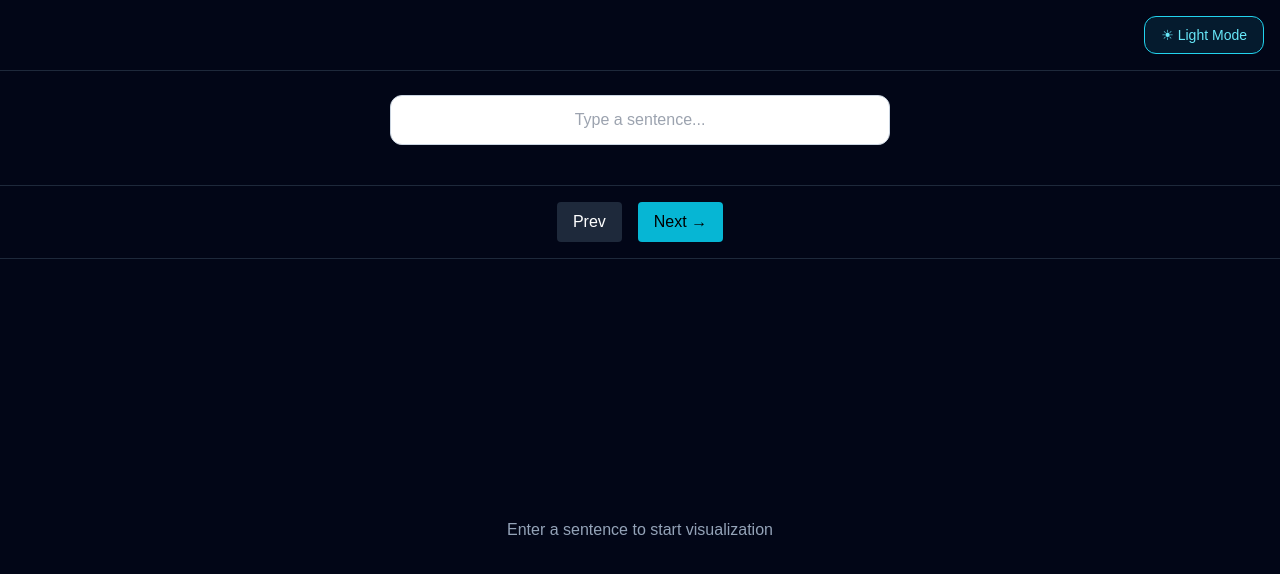
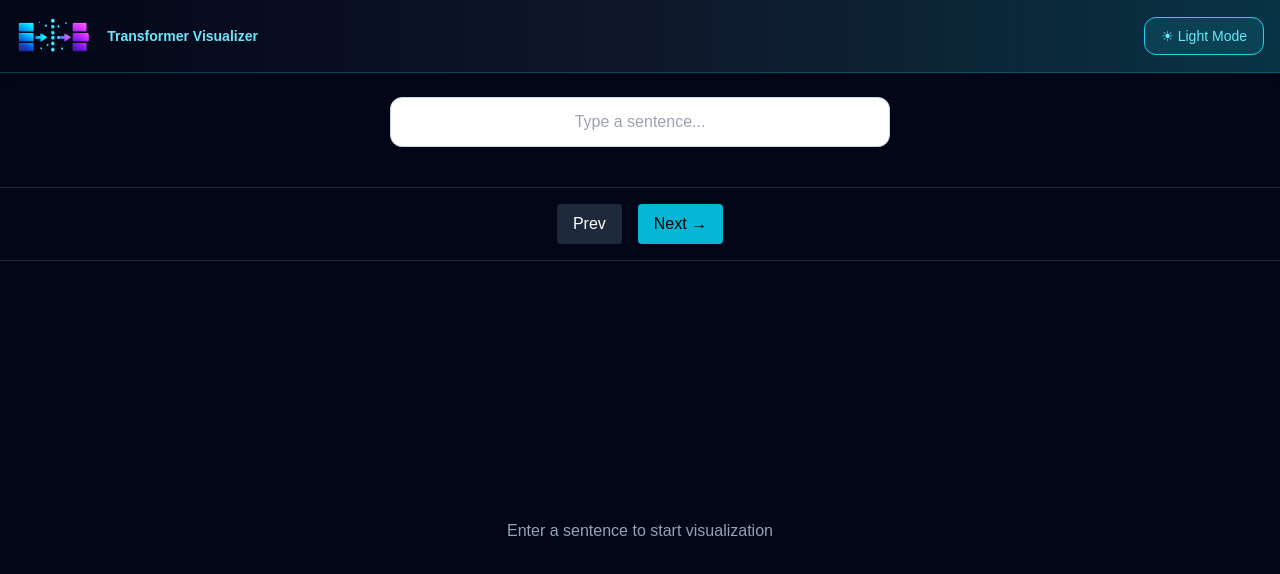
Before and after one commit to YoussefRady1/Project_Web, a React (Create React App) app in the folder transformer-encoder-visualizer/: page / in a window 1280 px wide. Shown: the top 574 px of the page. Built offline with nearby package versions, Linux system fonts and the light colour scheme.

Commit message:
upper bar and logo

```diff
--- a/transformer-encoder-visualizer/src/App.js
+++ b/transformer-encoder-visualizer/src/App.js
@@ -2,6 +2,7 @@ import { useState } from "react";
 import TokenInput from "./components/TokenInput";
 import AnimationController from "./controllers/AnimationController";
 import MainCanvas from "./visualizers/MainCanvas";
+import logo from "./assets/logo.png";
 
 function App() {
   const [tokens, setTokens] = useState([]);
@@ -17,16 +18,33 @@ function App() {
       }`}
     >
      <div
-        className={`p-4 flex justify-end border-b transition-colors duration-300 ${
-          isDark ? "border-slate-800" : "border-slate-300"
+  className={`p-4 flex items-center justify-between border-b shadow-md transition-colors duration-300 ${
+    isDark
+      ? "bg-gradient-to-r from-slate-950 via-slate-900 to-cyan-950 border-cyan-500/30"
+      : "bg-gradient-to-r from-blue-800 via-blue-700 to-blue-900 border-blue-900"
   }`}
 >
+  <div className="flex items-center gap-3">
+  <img
+    src={logo}
+    alt="Transformer Logo"
+    className="h-10 w-auto object-contain"
+  />
+
+  <span
+    className={`font-semibold text-sm ${
+      isDark ? "text-cyan-300" : "text-white"
+    }`}
+  >
+    Transformer Visualizer
+  </span>
+</div>
   <button
     onClick={() => setTheme((prev) => (prev === "dark" ? "light" : "dark"))}
     className={`px-4 py-2 rounded-xl border text-sm font-medium transition ${
       isDark
         ? "border-cyan-400 text-cyan-300 bg-cyan-400/10 hover:bg-cyan-400/20"
-              : "border-blue-300 text-blue-800 bg-white hover:bg-blue-50"
+        : "border-white/70 text-white bg-white/10 hover:bg-white/20"
     }`}
   >
     {isDark ? "☀ Light Mode" : "🌙 Dark Mode"}
```
Also changed, not shown: transformer-encoder-visualizer/src/assets/logo.png (added). Lines whose indentation alone changed are shown as unchanged.
